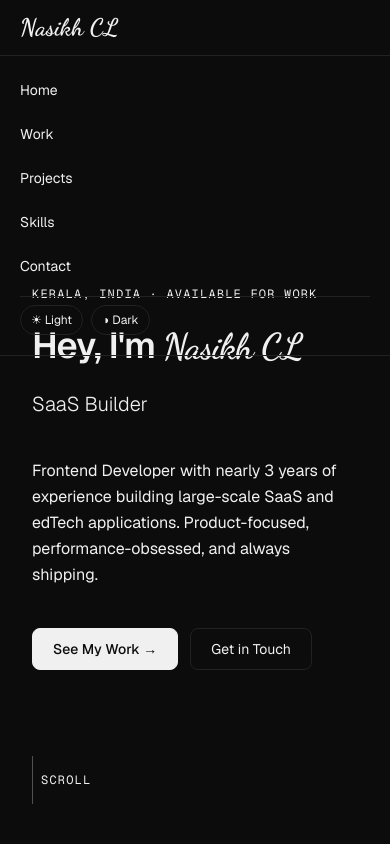
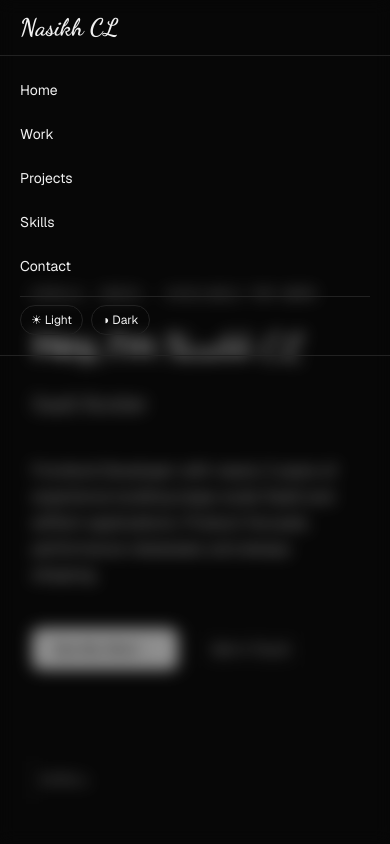
Before and after one commit to NasikhCL/personal-portfolio-website, a Next.js app: page / in a window 390 px wide. Both pictures are taken after a click on the button "Toggle menu". Shown: the top 844 px of the page. Built offline with nearby package versions, Linux system fonts and the light colour scheme.

Commit message:
Fix mobile nav: use fixed positioning, blur backdrop, close on scroll/outside click; avatar in footer

```diff
--- a/app/layout.tsx
+++ b/app/layout.tsx
@@ -50,7 +50,7 @@ export default function RootLayout({
         </div>
 
         {/* Desktop layout */}
-        <div className="lg:mr-[260px]">
+        <div className="lg:mr-[260px] pt-14 lg:pt-0">
           <main className="min-h-screen">
             {children}
           </main>
--- a/components/layout/MobileNav.tsx
+++ b/components/layout/MobileNav.tsx
@@ -1,6 +1,6 @@
 "use client";
 
-import { useState } from "react";
+import { useState, useEffect } from "react";
 import { profile } from "@/data/portfolio";
 import ThemeToggle from "./ThemeToggle";
 
@@ -15,9 +15,24 @@ const navLinks = [
 export default function MobileNav() {
   const [open, setOpen] = useState(false);
 
+  // Close on scroll
+  useEffect(() => {
+    if (!open) return;
+    const handleScroll = () => setOpen(false);
+    window.addEventListener("scroll", handleScroll, { passive: true });
+    return () => window.removeEventListener("scroll", handleScroll);
+  }, [open]);
+
+  // Prevent body scroll when open
+  useEffect(() => {
+    document.body.style.overflow = open ? "hidden" : "";
+    return () => { document.body.style.overflow = ""; };
+  }, [open]);
+
   return (
+    <>
       <header
-      className="sticky top-0 z-50 px-5 h-14 flex items-center justify-between border-b"
+        className="fixed top-0 left-0 right-0 z-50 px-5 h-14 flex items-center justify-between border-b"
         style={{
           backgroundColor: "var(--color-sidebar)",
           borderColor: "var(--color-border)",
@@ -62,14 +77,26 @@ export default function MobileNav() {
             }}
           />
         </button>
+      </header>
+
+      {/* Backdrop blur overlay */}
+      {open && (
+        <div
+          className="fixed inset-0 z-40 backdrop-blur-sm"
+          style={{ backgroundColor: "rgba(0,0,0,0.4)" }}
+          onClick={() => setOpen(false)}
+        />
+      )}
 
       {/* Dropdown menu */}
-      {open && (
       <div
-          className="absolute top-14 left-0 right-0 border-b px-5 py-5 flex flex-col gap-4"
+        className="fixed top-14 left-0 right-0 z-50 border-b px-5 py-5 flex flex-col gap-4 transition-all duration-200"
         style={{
           backgroundColor: "var(--color-sidebar)",
           borderColor: "var(--color-border)",
+          opacity: open ? 1 : 0,
+          transform: open ? "translateY(0)" : "translateY(-8px)",
+          pointerEvents: open ? "auto" : "none",
         }}
       >
         {navLinks.map((link) => (
@@ -87,7 +114,6 @@ export default function MobileNav() {
           <ThemeToggle />
         </div>
       </div>
-      )}
-    </header>
+    </>
   );
 }
--- a/components/sections/Contact.tsx
+++ b/components/sections/Contact.tsx
@@ -3,6 +3,7 @@
 import { motion } from "framer-motion";
 import { useInView } from "framer-motion";
 import { useRef } from "react";
+import Image from "next/image";
 import { Coffee } from "lucide-react";
 import { profile } from "@/data/portfolio";
 
@@ -121,9 +122,23 @@ export default function Contact() {
         initial={{ opacity: 0 }}
         animate={inView ? { opacity: 1 } : {}}
         transition={{ duration: 0.5, delay: 0.3 }}
-        className="mt-12 pt-8 border-t flex flex-col sm:flex-row sm:items-center sm:justify-between gap-3"
+        className="mt-12 pt-8 border-t flex flex-col sm:flex-row sm:items-center sm:justify-between gap-4"
         style={{ borderColor: "var(--color-border)" }}
       >
+        {/* Avatar — mobile only */}
+        <div
+          className="lg:hidden w-32 h-32 rounded-2xl overflow-hidden shrink-0 border"
+          style={{ borderColor: "var(--color-border)" }}
+        >
+          <Image
+            src="/avatar.jpeg"
+            alt={profile.name}
+            width={128}
+            height={128}
+            className="w-full h-full object-cover object-top"
+          />
+        </div>
+
         <span
           className="text-xs font-mono"
           style={{ color: "var(--color-text-muted)" }}
```
Lines whose indentation alone changed are shown as unchanged.
